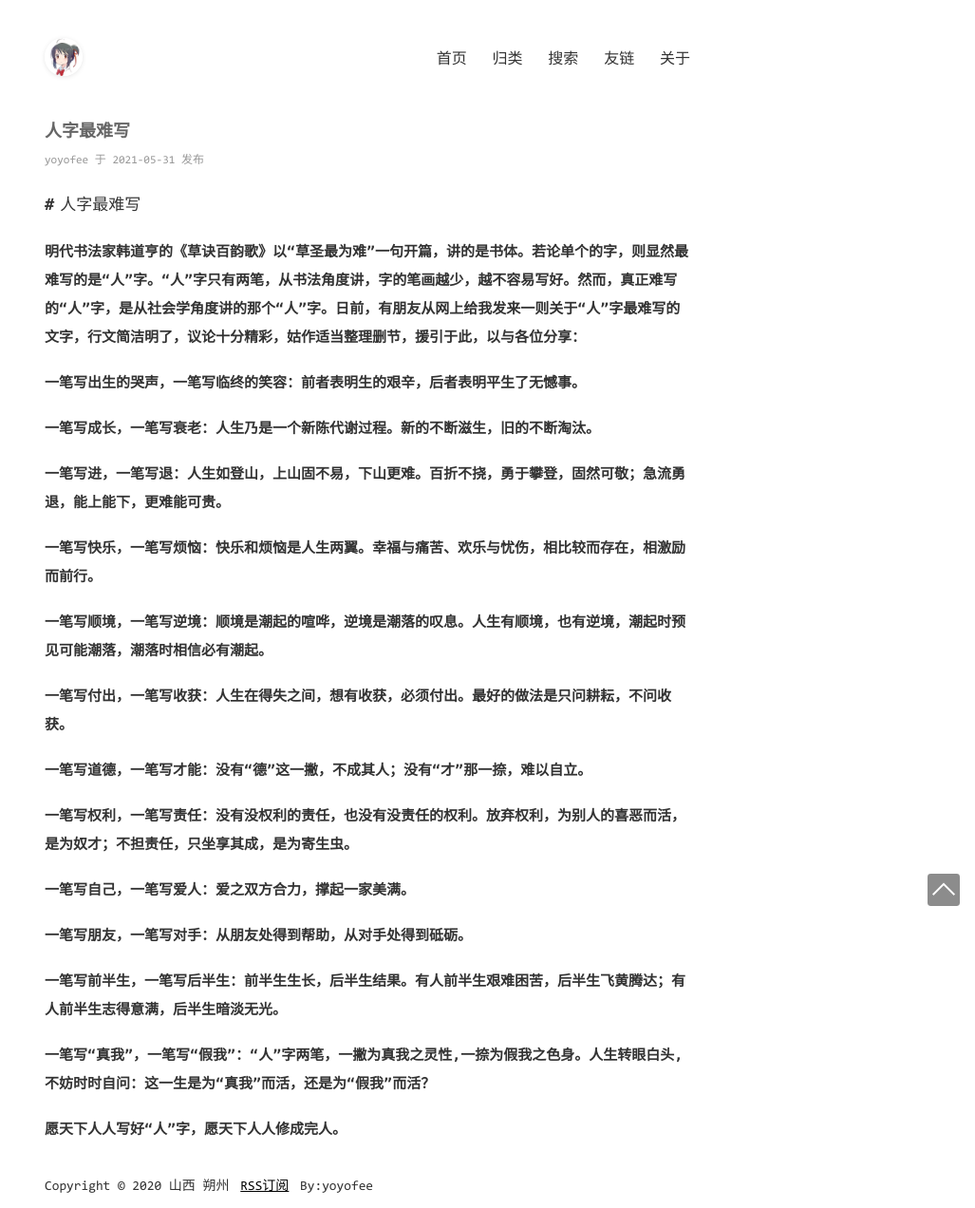
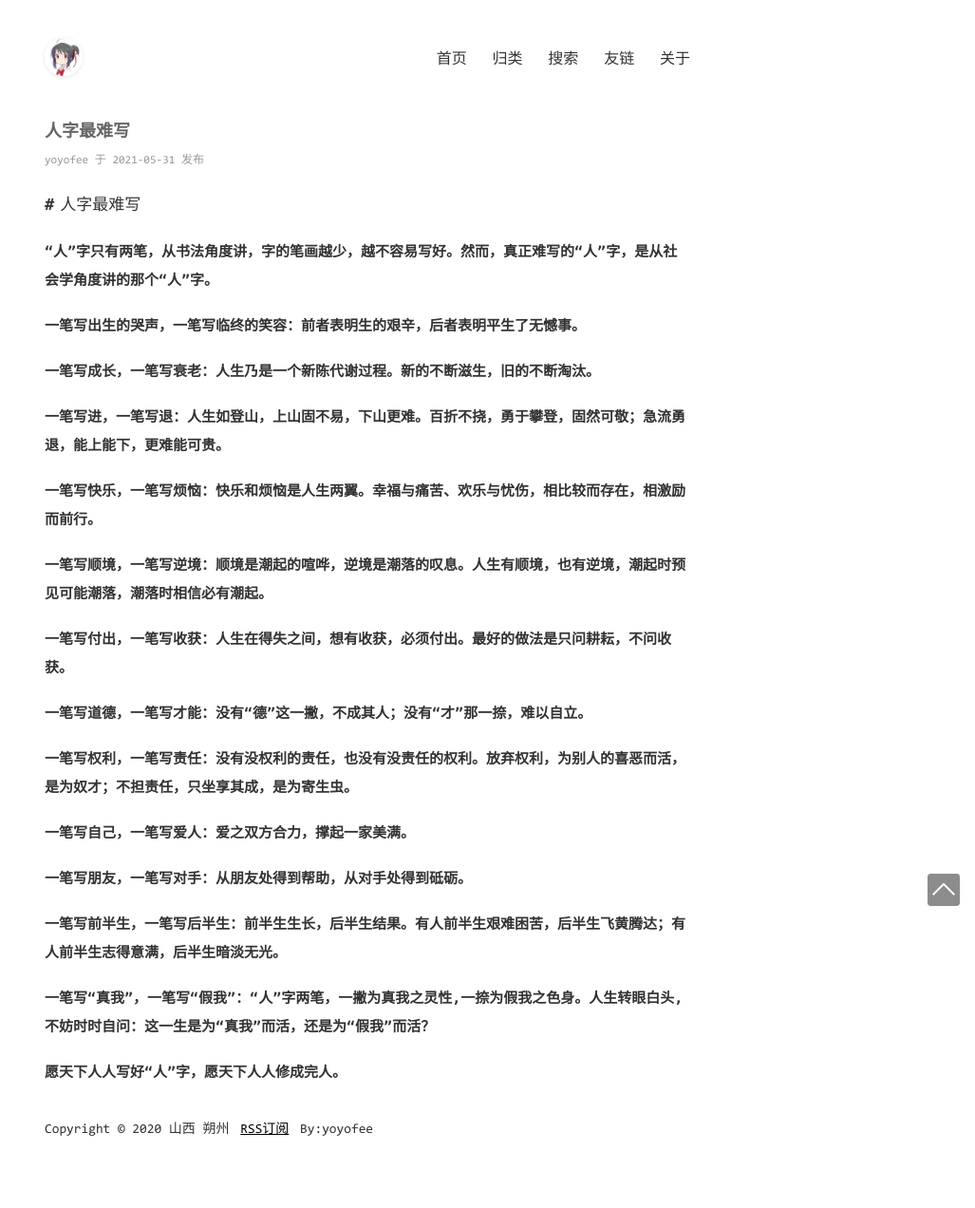
Before and after one commit to yoyofee/yoyofee.github.io, a Jekyll site: the page built from _posts/2021-05-31-1134-人字最难写.md, in a window 1280 px wide. Shown: the whole page at 95% size, without its empty margins (253-1280 px from the left). Built offline with Jekyll 4.4.1, drawn with Linux system fonts in a browser that asks for light colours; comment, search, counter and statistics services are not loaded; after the commit the page ends 1212 px from its top, so only the background shows below that.

Commit message:
修改文件: _posts/2021-05-31-1134-人字最难写.md

```diff
--- a/_posts/2021-05-31-1134-人字最难写.md
+++ b/_posts/2021-05-31-1134-人字最难写.md
@@ -4,7 +4,7 @@ title: 人字最难写
 categories: [我的文章]
 ---
 ## 人字最难写
-###  明代书法家韩道亨的《草诀百韵歌》以“草圣最为难”一句开篇，讲的是书体。若论单个的字，则显然最难写的是“人”字。“人”字只有两笔，从书法角度讲，字的笔画越少，越不容易写好。然而，真正难写的“人”字，是从社会学角度讲的那个“人”字。日前，有朋友从网上给我发来一则关于“人”字最难写的文字，行文简洁明了，议论十分精彩，姑作适当整理删节，援引于此，以与各位分享：
+###  “人”字只有两笔，从书法角度讲，字的笔画越少，越不容易写好。然而，真正难写的“人”字，是从社会学角度讲的那个“人”字。
 ### 一笔写出生的哭声，一笔写临终的笑容：前者表明生的艰辛，后者表明平生了无憾事。
 ### 一笔写成长，一笔写衰老：人生乃是一个新陈代谢过程。新的不断滋生，旧的不断淘汰。
 ### 一笔写进，一笔写退：人生如登山，上山固不易，下山更难。百折不挠，勇于攀登，固然可敬；急流勇退，能上能下，更难能可贵。
```
